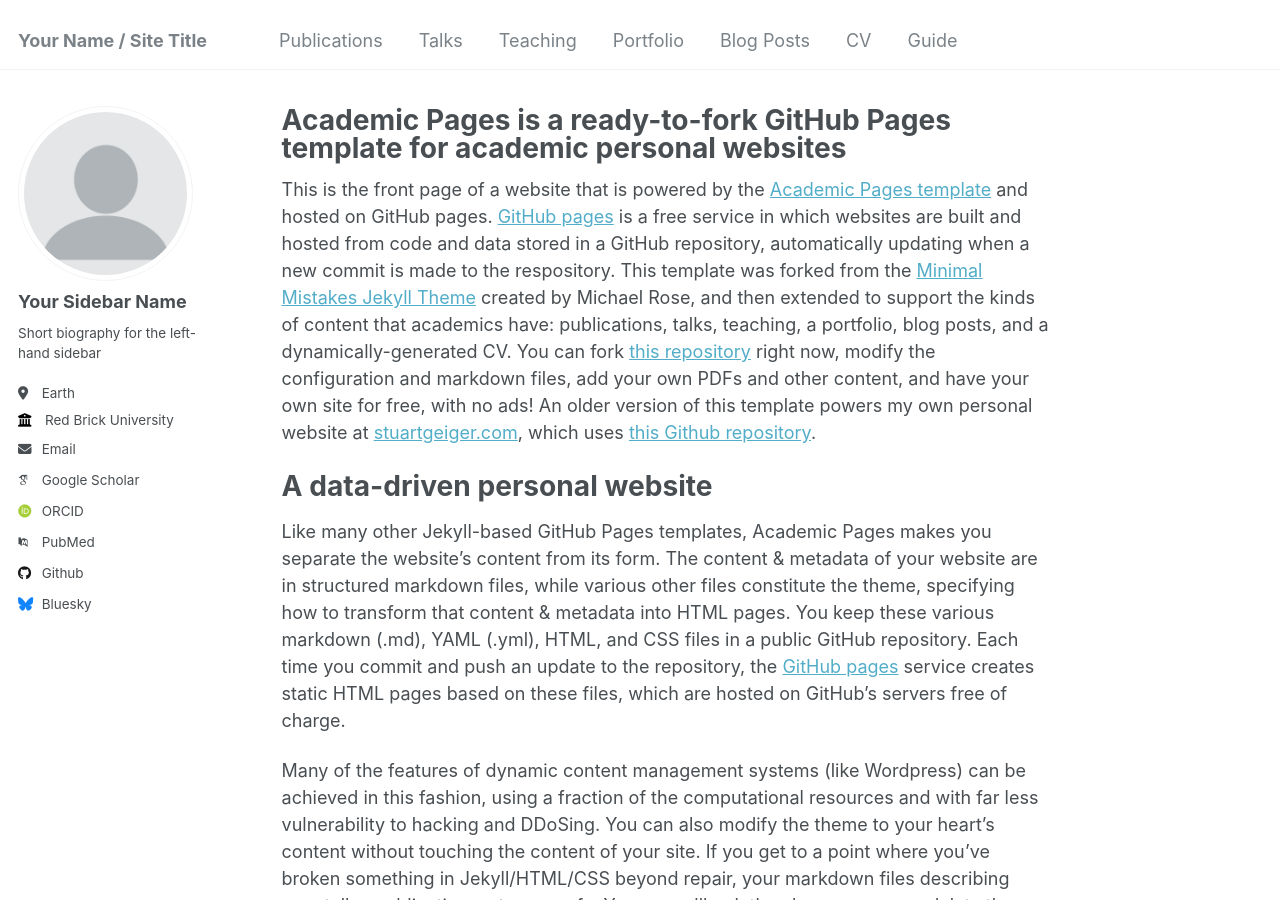
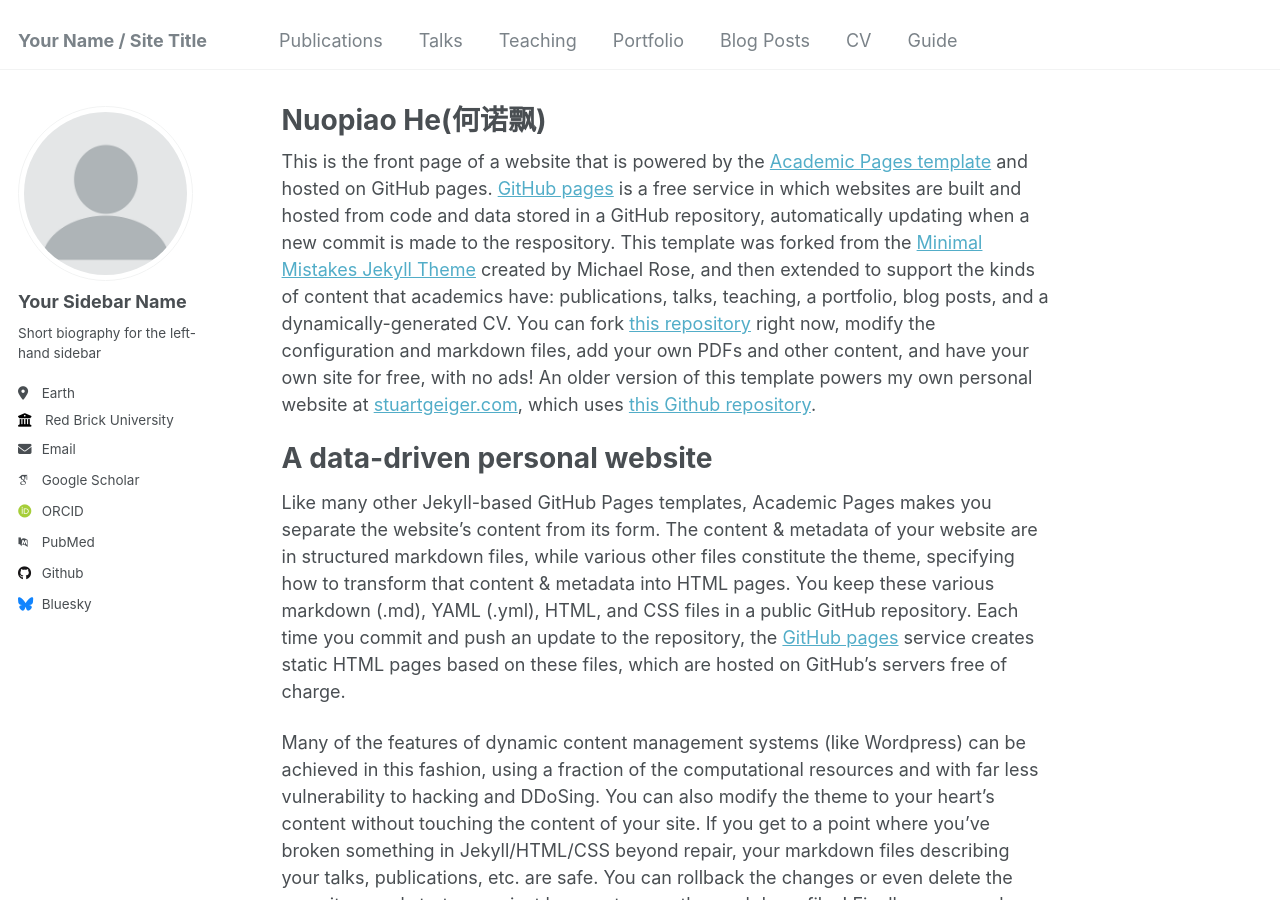
Before and after one commit to hnpdd/hnpdd.github.io, a Jekyll site: the page built from _pages/about.md, in a window 1280 px wide and 900 px high. Built offline with Jekyll 4.4.1, drawn with Linux system fonts in a browser that asks for light colours; some web fonts are replaced.

Commit message:
Update about.md

```diff
--- a/_pages/about.md
+++ b/_pages/about.md
@@ -1,6 +1,6 @@
 ---
 permalink: /
-title: "Academic Pages is a ready-to-fork GitHub Pages template for academic personal websites"
+title: "Nuopiao He(何诺飘)"
 author_profile: true
 redirect_from:
   - /about/
```
